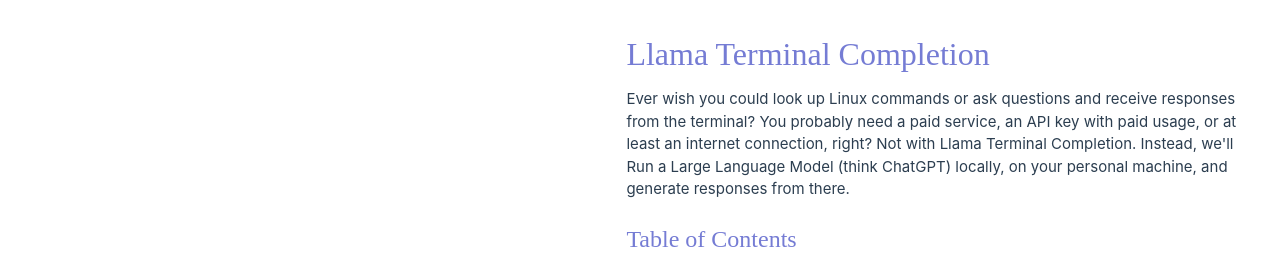
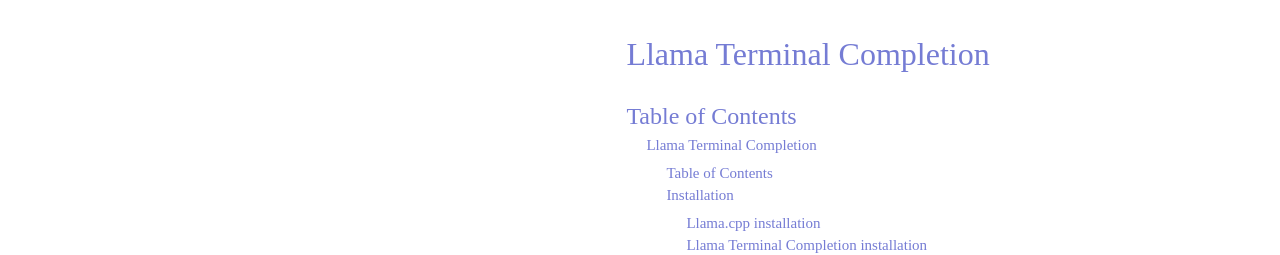
Before and after one commit to adammpkins/llamaterm, a Vue app: page /docs in a window 1280 px wide. Shown: the top 255 px of the page. Built offline with nearby package versions, Linux system fonts and the light colour scheme; a web font is replaced by a local one.

Commit message:
Fixed docs listing

```diff
--- a/src/views/DocsView.vue
+++ b/src/views/DocsView.vue
@@ -3,11 +3,8 @@
 
 <template>
   <main>
-    <h1 id="llama-terminal-completion">Llama Terminal Completion</h1>
-    <p>Ever wish you could look up Linux commands or ask questions and receive responses from the terminal? You probably
-      need a paid service, an API key with paid usage, or at least an internet connection, right? Not with Llama Terminal
-      Completion. Instead, we&#39;ll Run a Large Language Model (think ChatGPT) locally, on your personal machine, and
-      generate responses from there.</p>
+    <h1 id="llama-terminal-completion"><a href="https://github.com/adammpkins/llama-terminal-completion">Llama Terminal Completion</a></h1>
+
     <h2 id="table-of-contents">Table of Contents</h2>
     <ul>
       <li><a href="#llama-terminal-completion">Llama Terminal Completion</a>
```
